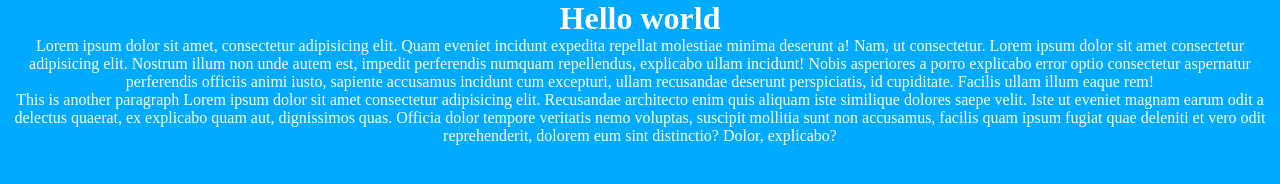
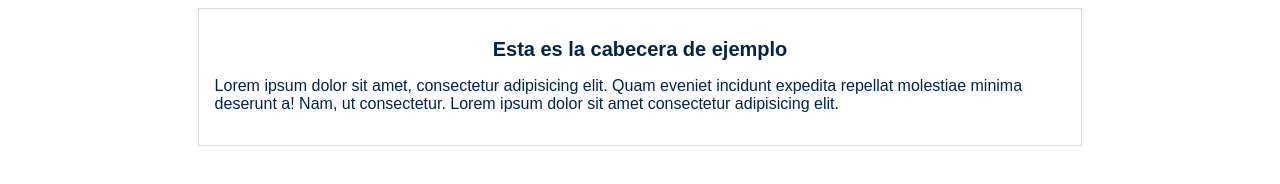
Before and after one commit to juanpablomg17/Git-commands, a plain HTML site: page index.html in a window 1280 px wide. Drawn offline with Linux system fonts and the light colour scheme.

Commit message:
commit al master del blogpost en su versión más reciente

```diff
--- a/css/styles.css
+++ b/css/styles.css
@@ -1,11 +1,22 @@
 *{
-    margin: 0px;
-    padding: 0px;
+
+    color: #00244c;
+    font-size: 1rem;
     box-sizing: border-box;
+    font-family: 'Arial';
 }
 
-body{
+.head_container{
+width: 70%;
+padding: 1em;
+text-align: left;
+border: 1px solid #DDD;
+margin: 0 auto;
+
+
+}
+
+.head_container h1{
+    font-size: 20px;
     text-align: center;
-    background-color: #00aaff;
-    color: #fff;
 }
--- a/index.html
+++ b/index.html
@@ -9,12 +9,17 @@
 </head>
 <body>
 
-    <h1>Hello world</h1>
+    <div>
+        <div class="head_container">
+            <div id="post">
+                <h1>Esta es la cabecera de ejemplo</h1>
+            </div>
+
+            <p>Lorem ipsum dolor sit amet, consectetur adipisicing elit. Quam eveniet incidunt expedita repellat molestiae minima deserunt a! Nam, ut consectetur. Lorem ipsum dolor sit amet consectetur adipisicing elit. </p>
 
 
-    <p>Lorem ipsum dolor sit amet, consectetur adipisicing elit. Quam eveniet incidunt expedita repellat molestiae minima deserunt a! Nam, ut consectetur. Lorem ipsum dolor sit amet consectetur adipisicing elit. Nostrum illum non unde autem est, impedit perferendis numquam repellendus, explicabo ullam incidunt! Nobis asperiores a porro explicabo error optio consectetur aspernatur perferendis officiis animi iusto, sapiente accusamus incidunt cum excepturi, ullam recusandae deserunt perspiciatis, id cupiditate. Facilis ullam illum eaque rem!</p>
-
-    <p>This is another paragraph Lorem ipsum dolor sit amet consectetur adipisicing elit. Recusandae architecto enim quis aliquam iste similique dolores saepe velit. Iste ut eveniet magnam earum odit a delectus quaerat, ex explicabo quam aut, dignissimos quas. Officia dolor tempore veritatis nemo voluptas, suscipit mollitia sunt non accusamus, facilis quam ipsum fugiat quae deleniti et vero odit reprehenderit, dolorem eum sint distinctio? Dolor, explicabo?</p>
+        </div>
+    </div>
 
 
 </body>
```
